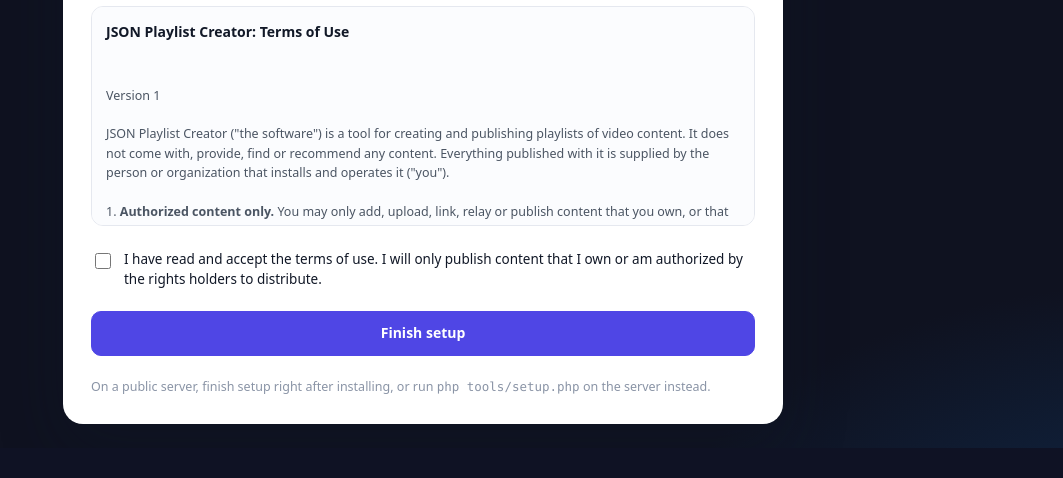
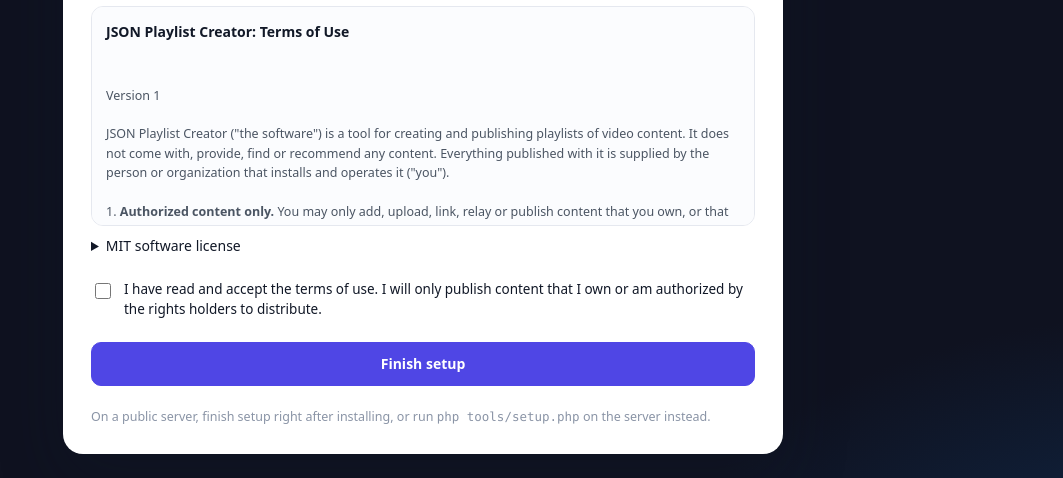
Before and after one commit to Nasib555/json-playlist-creator, a PHP site: page /admin/index.php in a window 1280 px wide. Shown: the part 878-1356 px from the top of the page, without its empty margins (217-1280 px from the left). Before the commit the page ends 1326 px from the top, so only its background shows below. Run offline with PHP 8.4, Linux system fonts and the light colour scheme.

Commit message:
Show MIT license in admin panel

```diff
--- a/json-playlist-creator/admin/app.js
+++ b/json-playlist-creator/admin/app.js
@@ -243,7 +243,7 @@
         accounts: ['Accounts', 'Who can sign in. Each account has its own username and password.'],
         settings: ['Settings', 'Playlist name, time zone and other options.'],
         backups: ['Backups & export', 'A copy is kept before every save. Export the whole playlist to move or keep it.'],
-        about: ['About & help', 'Version, terms, and how players connect.'],
+        about: ['About & help', 'Version, license, terms, and how players connect.'],
     };
 
     function render() {
@@ -509,6 +509,7 @@
             <section class="card card-pad"><h2>JSON Playlist Creator ${esc(S.version)}</h2>
                 <p>A lightweight tool to create a playlist from content you own or are authorized to distribute, and publish it to players in the Open JSON Playlist format.</p>
                 <div class="banner banner-info">Terms of use accepted on ${esc(acc)}. Only publish content you own or have the rights holders' permission to distribute.</div>
+                ${document.getElementById('jp-license').innerHTML}
                 <h3 style="margin-top:18px">Server tools</h3>
                 <div class="chips"><span class="chip ${S.canBuild ? 'green' : ''}">ffmpeg ${S.canBuild ? 'available' : 'not available'}</span><span class="chip ${S.canProbe ? 'green' : ''}">ffprobe ${S.canProbe ? 'available' : 'not available'}</span></div>
                 <p class="muted small">Without ffmpeg, run <code>php tools/build-hls.php &lt;key&gt;</code> on a computer that has it, then upload <code>media/hls/&lt;key&gt;/</code>.</p></section></div>`;
--- a/json-playlist-creator/admin/index.php
+++ b/json-playlist-creator/admin/index.php
@@ -47,13 +47,19 @@ $h = fn($s) => htmlspecialchars((string)$s, ENT_QUOTES, 'UTF-8');
 $v = fn($f) => (string)@filemtime(__DIR__ . "/$f");
 $token = $_SESSION['jp_csrf'];
 $brand = '<div class="brand"><span class="brand-mark">JP</span><div><b>JSON Playlist Creator</b><small>Open JSON Playlist generator</small></div></div>';
-// TERMS.md as simple HTML: headings and bold, paragraphs kept.
-$termsBox = function () use ($h) {
+// Render the bundled legal documents as escaped text with simple formatting.
+$legalBox = function (string $text) use ($h) {
     // Lines of one paragraph are joined; blank lines separate paragraphs.
-    $html = $h(preg_replace("/(?<!\n)\n(?!\n)\s*/", ' ', str_replace("\r", '', jp_terms_text())));
+    $html = $h(preg_replace("/(?<!\n)\n(?!\n)\s*/", ' ', str_replace("\r", '', $text)));
     $html = preg_replace('/^# (.+)$/m', '<b class="t-h">$1</b>', $html);
     $html = preg_replace('/\*\*(.+?)\*\*/s', '<b>$1</b>', $html);
     return '<div class="terms">' . preg_replace('/\n{2,}/', '<br><br>', trim($html)) . '</div>';
+};
+$licenseBox = function () use ($legalBox) {
+    $text = file_get_contents(dirname(__DIR__) . '/LICENSE.md');
+    return '<details><summary>MIT software license</summary>'
+        . $legalBox($text === false ? 'The bundled LICENSE.md could not be read.' : $text)
+        . '</details>';
 };
 ?>
 <!doctype html>
@@ -91,7 +97,8 @@ $termsBox = function () use ($h) {
                 <div class="c-6"><label class="lbl" for="pw2">Repeat it</label><input class="inp" type="password" id="pw2" name="password2" required minlength="<?= JP_MIN_PASSWORD ?>" autocomplete="new-password"></div>
             </div>
             <label class="lbl" style="margin-top:18px">Terms of use</label>
-            <?= $termsBox() ?>
+            <?= $legalBox(jp_terms_text()) ?>
+            <?= $licenseBox() ?>
             <label class="agree"><input type="checkbox" name="accept" value="1" required>
                 <span>I have read and accept the terms of use. I will only publish content that I own or am authorized by the rights holders to distribute.</span></label>
             <button class="btn btn-primary btn-block" type="submit">Finish setup</button>
@@ -129,13 +136,15 @@ $termsBox = function () use ($h) {
             <?php if ($error): ?><div class="banner banner-danger"><?= $h($error) ?></div><?php endif; ?>
             <input type="hidden" name="form" value="terms">
             <input type="hidden" name="token" value="<?= $h($token) ?>">
-            <?= $termsBox() ?>
+            <?= $legalBox(jp_terms_text()) ?>
+            <?= $licenseBox() ?>
             <label class="agree"><input type="checkbox" name="accept" value="1" required><span>I have read and accept the updated terms of use.</span></label>
             <button class="btn btn-primary btn-block" type="submit">Continue</button>
         </form>
     </main>
 <?php else: ?>
     <div id="jp-app" class="app"><div class="loading">Loading…</div></div>
+    <template id="jp-license"><?= $licenseBox() ?></template>
     <div id="jp-modal"></div>
     <div id="jp-dialog"></div>
     <div id="jp-toasts" class="toasts" aria-live="polite"></div>
--- a/json-playlist-creator/app/core.php
+++ b/json-playlist-creator/app/core.php
@@ -8,7 +8,7 @@
  */
 ini_set('display_errors', '0');
 
-const JP_VERSION = '1.0.0';
+const JP_VERSION = '1.0.1';
 const JP_SCHEMA = 1;
 /** Version of TERMS.md the admin accepts at setup. Bump when the terms change (the admin is asked again). */
 const JP_TERMS_VERSION = 1;
--- a/landing/public/download.php
+++ b/landing/public/download.php
@@ -11,7 +11,7 @@ if ($_SERVER['REQUEST_METHOD'] !== 'GET') {
 }
 
 $root = dirname(__DIR__);
-$filename = 'json-playlist-creator-1.0.0.zip';
+$filename = 'json-playlist-creator-1.0.1.zip';
 $zip = fopen($root . '/' . $filename, 'rb');
 $size = $zip ? fstat($zip)['size'] : 0;
 if (!$size) {
--- a/landing/public/index.html
+++ b/landing/public/index.html
@@ -19,7 +19,7 @@
       <h1>Your videos.<br><em>Your channels.</em></h1>
       <p class="intro">Turn your video library into movies, series and live channels with a programme guide and catch-up. Host it on your computer or PHP server.</p>
       <div class="actions"><a class="button" href="download.php">Download ZIP</a><a href="#install">Installation steps</a></div>
-      <p class="meta">Version 1.0.0 · PHP 8.0+ · No database</p>
+      <p class="meta">Version 1.0.1 · PHP 8.0+ · No database</p>
     </div>
     <figure class="preview">
       <figcaption><span>Channel schedule</span><span>Illustrative preview</span></figcaption>
```
Also changed, not shown: README.md, json-playlist-creator/CHANGELOG.md, 2 other files.
